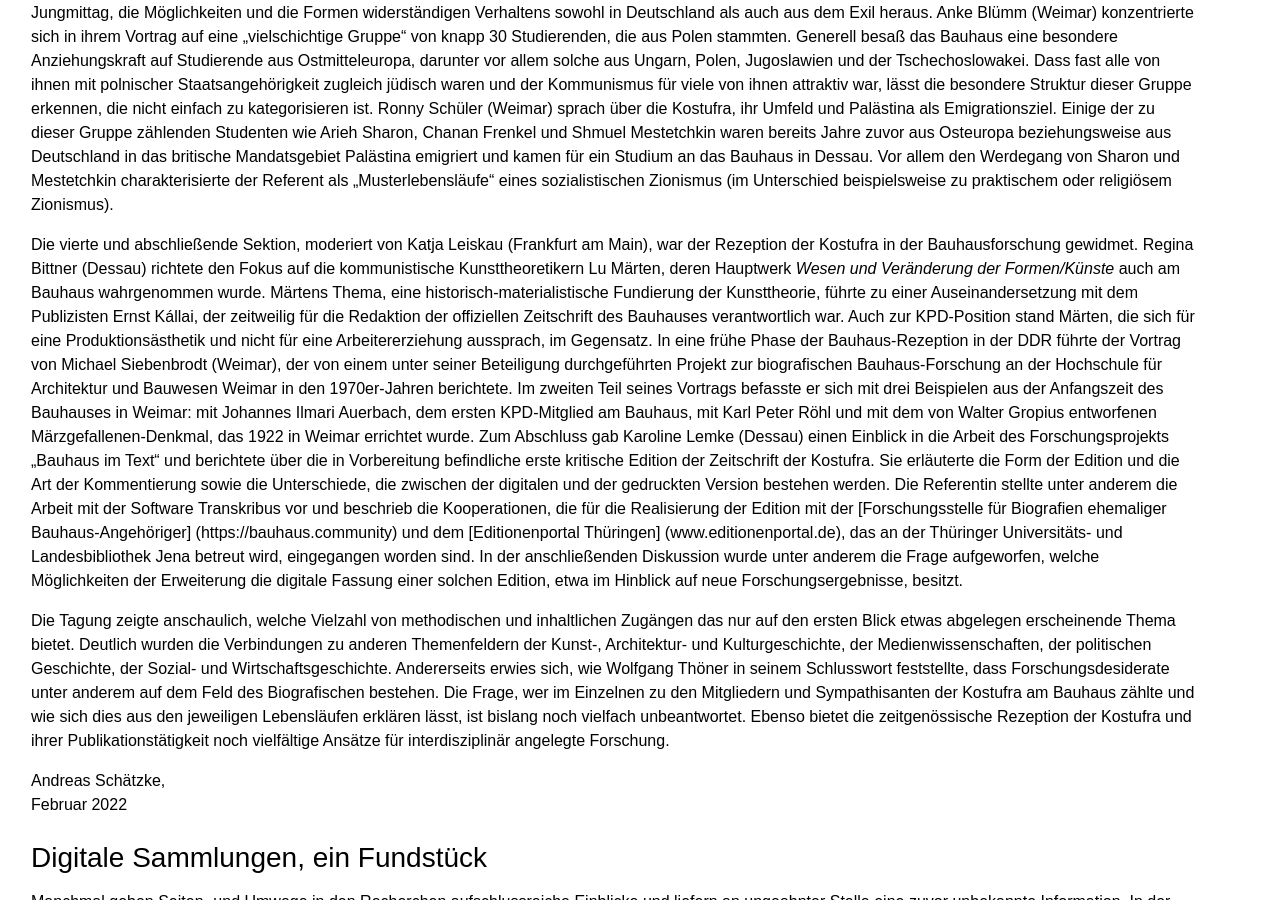
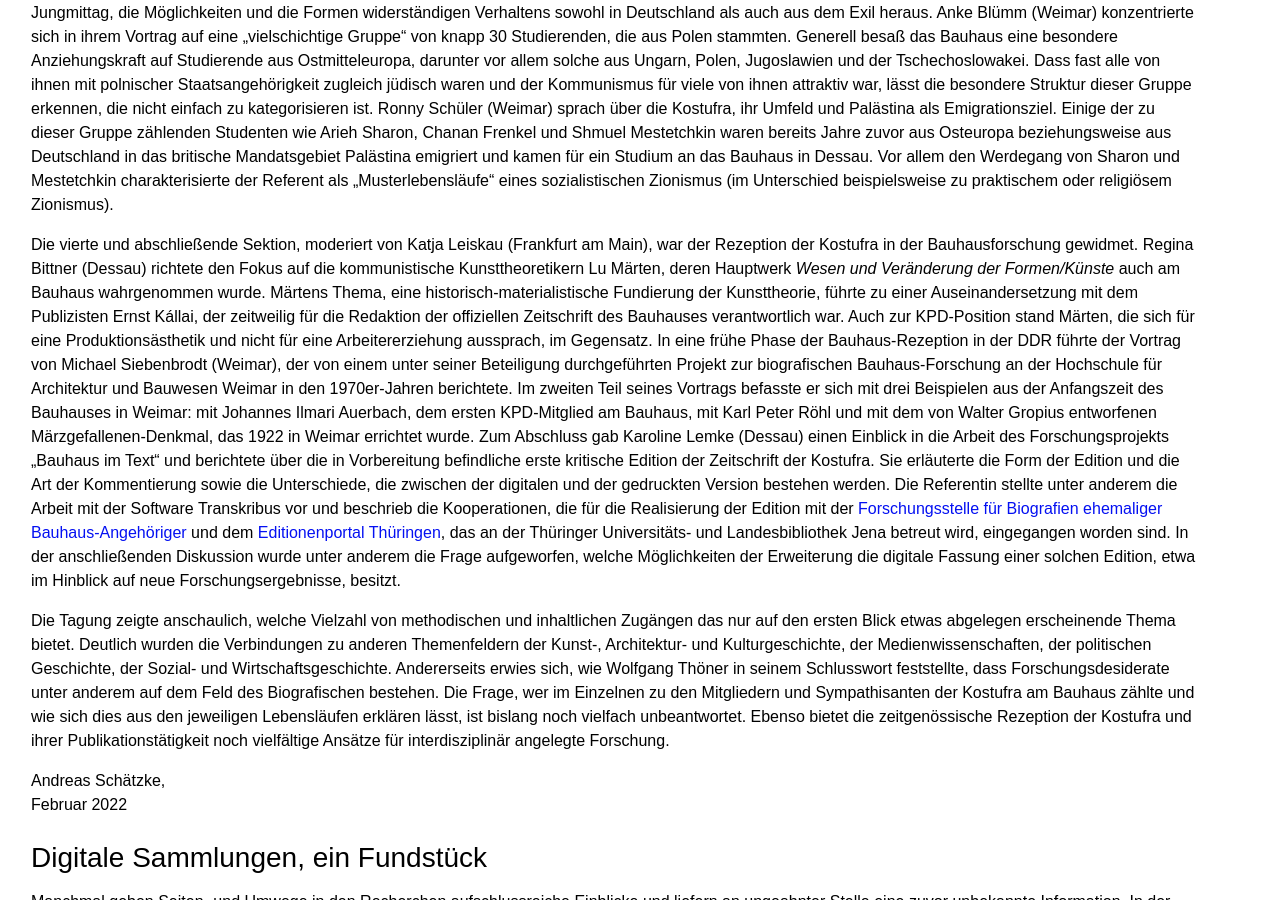
Before and after one commit to Bauhaus-im-Text/internetauftritt, a Jekyll site: the page built from pages/aus-der-werkstatt.md, in a window 1280 px wide and 900 px high, scrolled down 2081 px. Built offline with Jekyll 4.4.1, drawn with Linux system fonts in a browser that asks for light colours; some of the changed text lies outside the part shown.

Commit message:
Update aus-der-werkstatt.md

```diff
--- a/pages/aus-der-werkstatt.md
+++ b/pages/aus-der-werkstatt.md
@@ -11,7 +11,7 @@ caption: bauhaus 11, Titelblatt und Blatt 8, Typoskript, 1932, Stiftung Bauhaus
 Im Rahmen des Forschungsprojekts Bauhaus im Text veranstaltete die Stiftung Bauhaus Dessau
 am 10. und 11. Februar 2022 die internationale Tagung „Zwischen ästhetischer und politischer Avantgarde
 am Ende der Weimarer Republik: Die Zeitschrift der Kommunistischen Studentenfraktion (Kostufra)
-am Bauhaus Dessau und Berlin 1930–1932.“ Mit dieser Konferenz erfuhr das Thema erstmals eine
+am Bauhaus Dessau und Berlin 1930–1932“. Mit dieser Konferenz erfuhr das Thema erstmals eine
 eingehende wissenschaftliche Erörterung. Die 13 Beiträge, die überwiegend aus einem Call for
 Papers hervorgegangen waren, ließen eine vorher nicht bekannte Breite inhaltlicher und
 methodischer Zugänge zum Thema der Konferenz deutlich werden. Zu der im Bauhaus Museum
@@ -135,8 +135,8 @@ und berichtete über die in Vorbereitung befindliche erste kritische Edition der
 Sie erläuterte die Form der Edition und die Art der Kommentierung sowie die Unterschiede, die zwischen
 der digitalen und der gedruckten Version bestehen werden. Die Referentin stellte unter anderem die Arbeit
 mit der Software Transkribus vor und beschrieb die Kooperationen, die für die Realisierung der Edition mit
-der [Forschungsstelle für Biografien ehemaliger Bauhaus-Angehöriger] (https://bauhaus.community) und dem
-[Editionenportal Thüringen] (www.editionenportal.de), das an der Thüringer Universitäts- und Landesbibliothek
+der [Forschungsstelle für Biografien ehemaliger Bauhaus-Angehöriger](https://bauhaus.community) und dem
+[Editionenportal Thüringen](www.editionenportal.de), das an der Thüringer Universitäts- und Landesbibliothek
 Jena betreut wird, eingegangen worden sind. In der anschließenden Diskussion wurde unter anderem die Frage
 aufgeworfen, welche Möglichkeiten der Erweiterung die digitale Fassung einer solchen Edition, etwa im
 Hinblick auf neue Forschungsergebnisse, besitzt.
```
